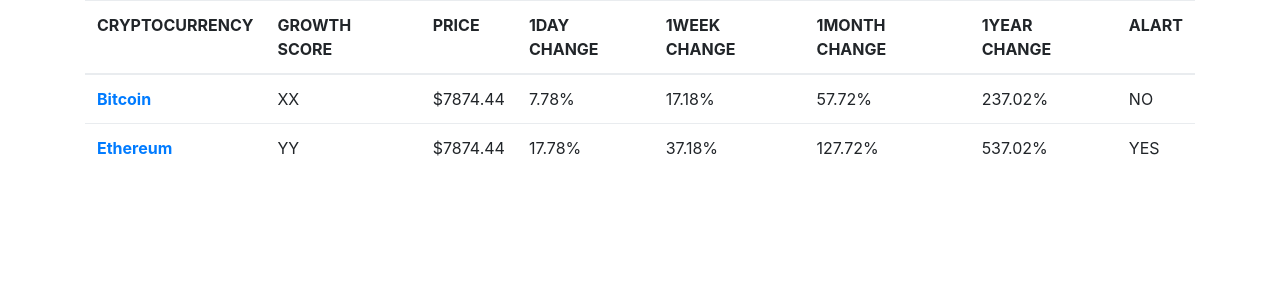
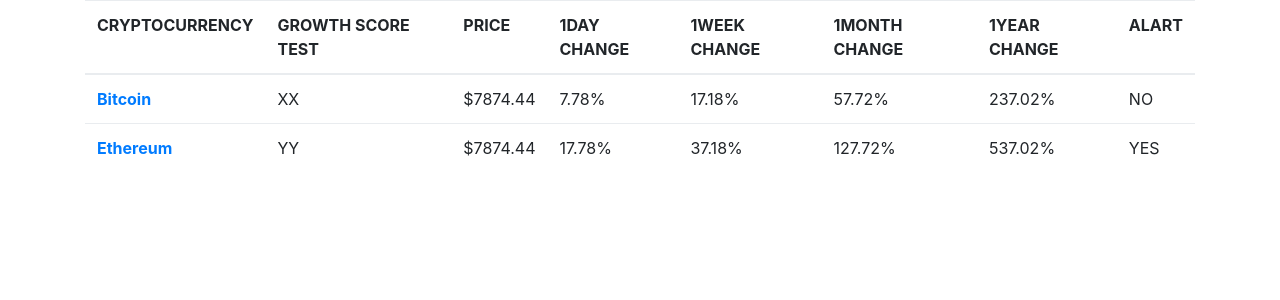
Before and after one commit to yasunakacho/milkyway, a Django app: page / in a window 1280 px wide. Shown: the top 300 px of the page. Run offline with Django 3.2, Linux system fonts and the light colour scheme; some libraries are stand-ins or nearby versions.

Commit message:
first cloud9 commit

```diff
--- a/web/templates/home.html
+++ b/web/templates/home.html
@@ -13,7 +13,7 @@
                         <thread>
                             <tr>
                                 <th>CRYPTOCURRENCY</th>
-                                <th>GROWTH SCORE</th>
+                                <th>GROWTH SCORE TEST</th>
                                 <th>PRICE</th>
                                 <th>1DAY CHANGE</th>
                                 <th>1WEEK CHANGE</th>
```
